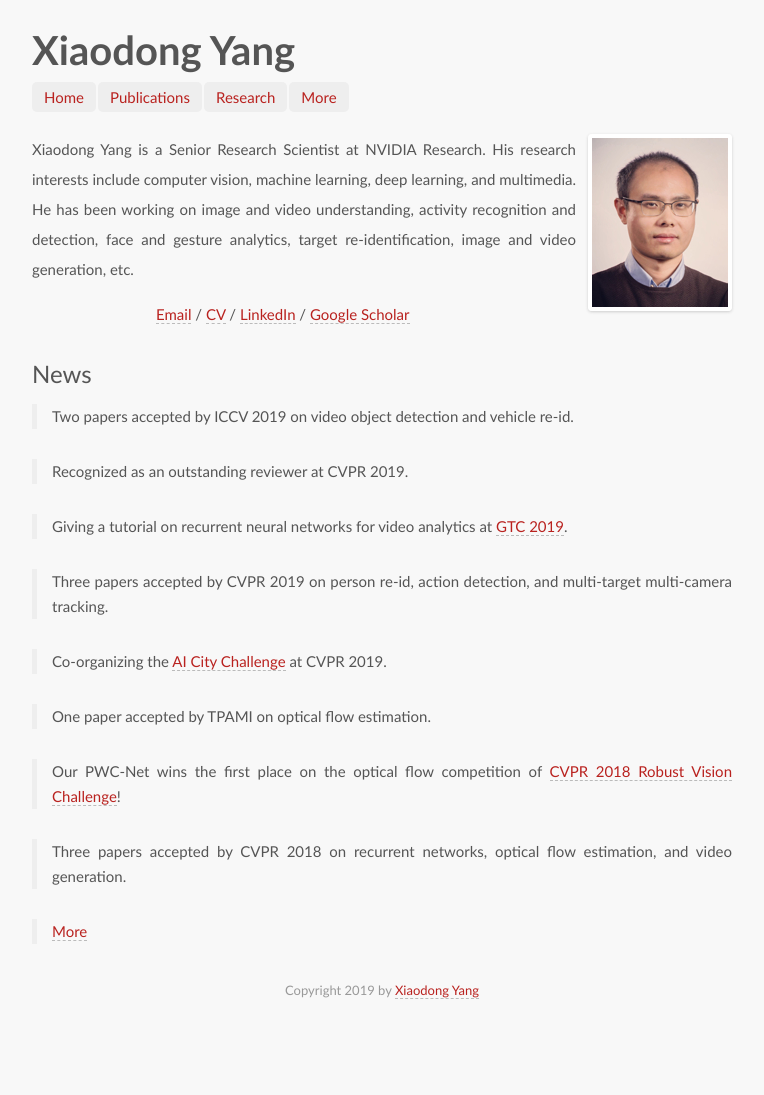
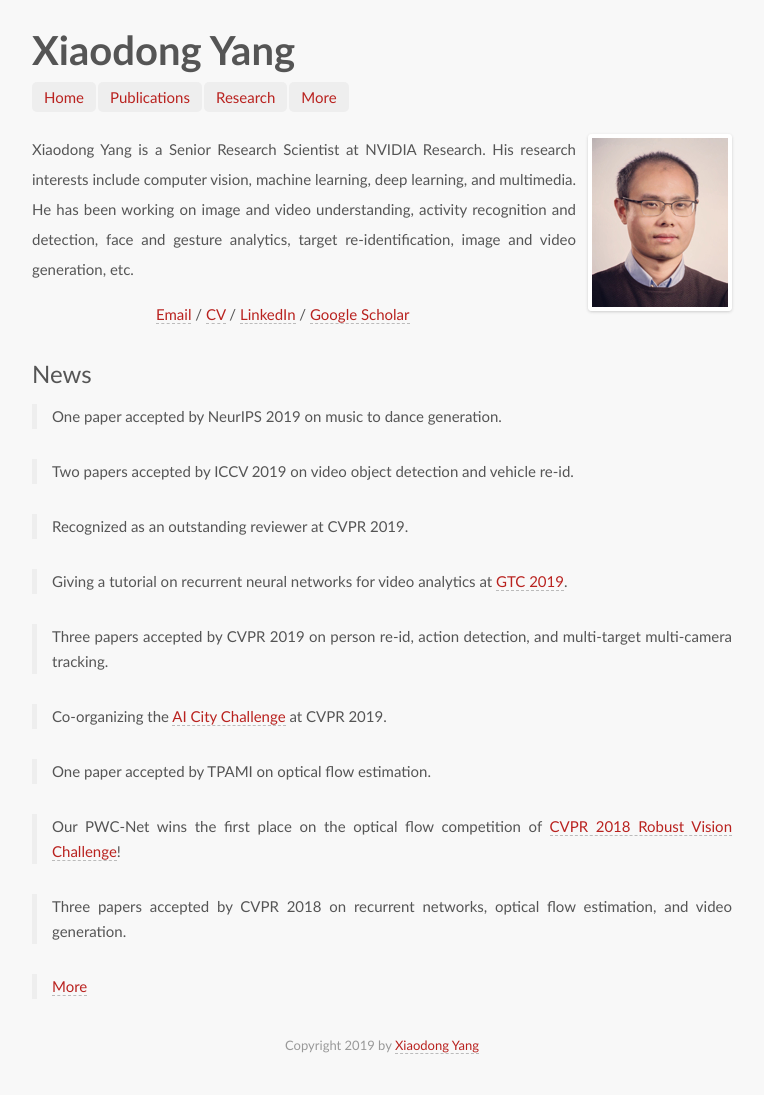
Before and after one commit to xiaodongyang/xiaodongyang.github.io, a Jekyll site: the page built from index.md, in a window 1280 px wide. Shown: the whole page, without its empty margins (258-1022 px from the left). Built offline with Jekyll 4.4.1, drawn with Linux system fonts in a browser that asks for light colours; some web fonts are replaced; before the commit the page ends 1040 px from its top, so only the background shows below that.

Commit message:
Update index.md

```diff
--- a/index.md
+++ b/index.md
@@ -8,6 +8,8 @@ Xiaodong Yang is a Senior Research Scientist at NVIDIA Research. His research in
 &emsp;&emsp;&emsp;&emsp;&emsp;&emsp;&emsp;&emsp;&emsp;&emsp;&nbsp;&nbsp;&nbsp;[Email](mailto:yangxd.hust@gmail.com) / [CV](http://xiaodongyang.org) / [LinkedIn](https://www.linkedin.com/in/xiaodong-yang-79a44134/) / [Google Scholar](http://scholar.google.com/citations?user=yWsMg_gAAAAJ&hl=en)
 
 ## News
+
+> One paper accepted by NeurIPS 2019 on music to dance generation.
 
 > Two papers accepted by ICCV 2019 on video object detection and vehicle re-id.
 
```
